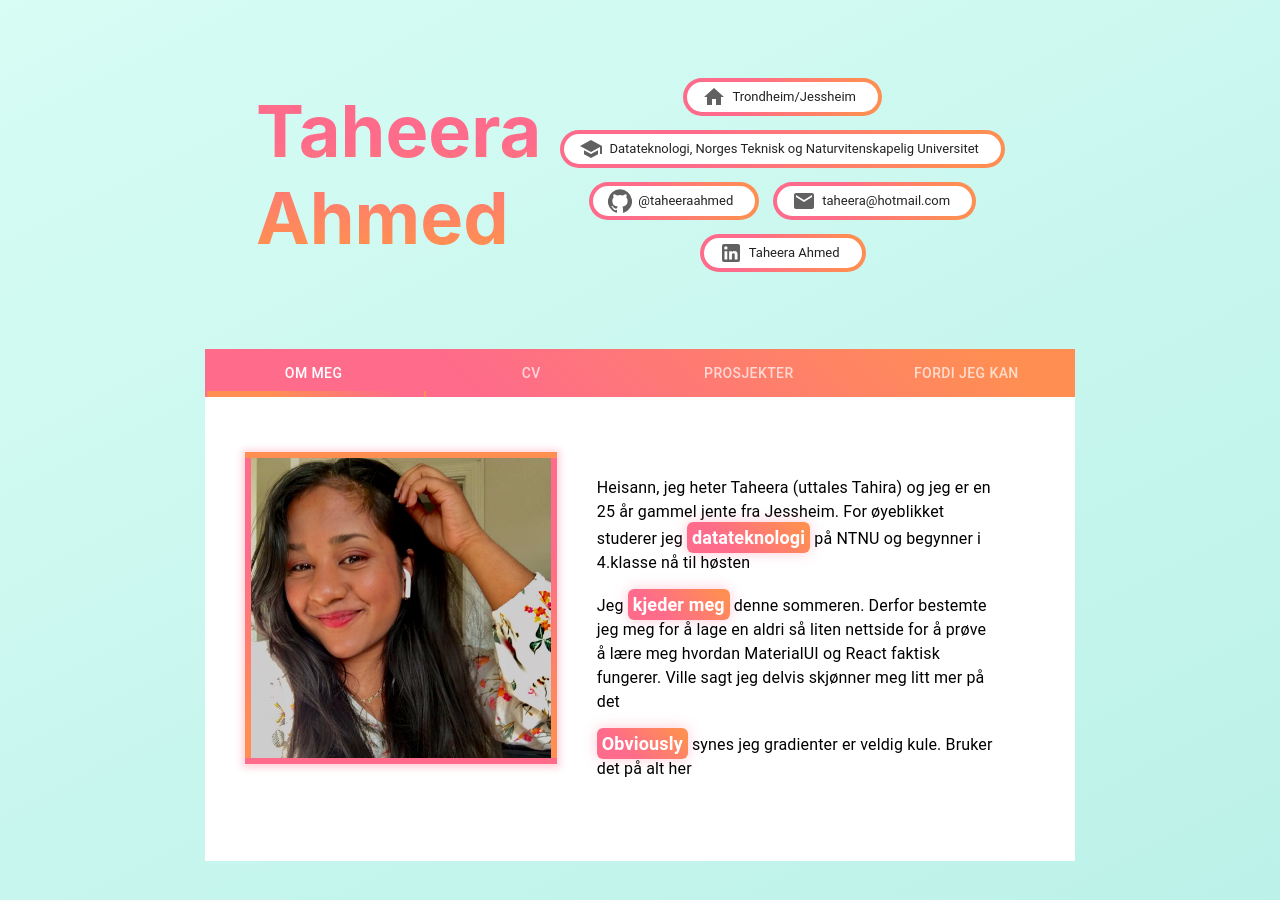
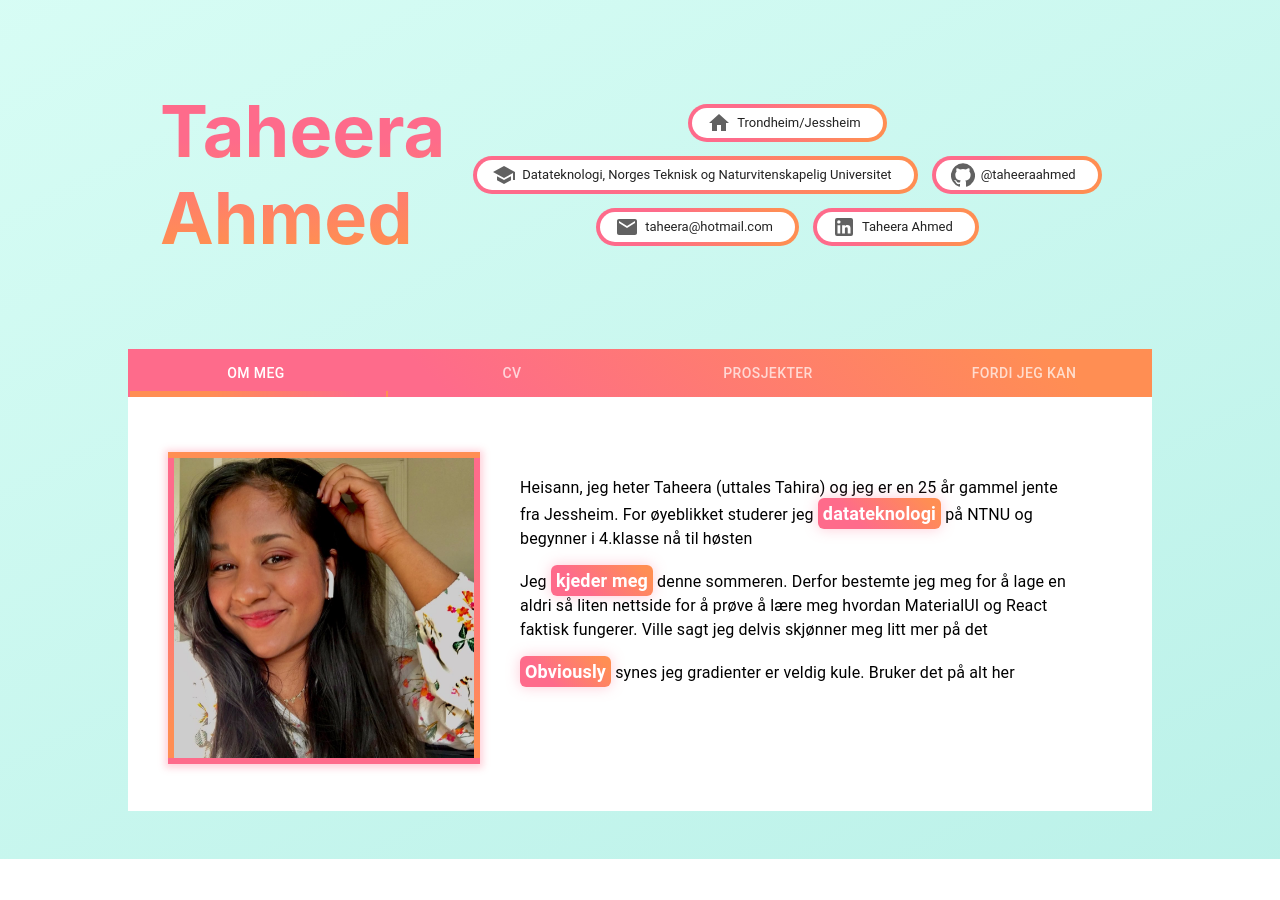
Before and after one commit to taheeraahmed/Making-a-react-app, a React (Create React App) app: page / in a window 1280 px wide. Shown: the top 900 px of the page. After the commit the page ends 859 px from the top, so only its background shows below. Built offline with nearby package versions, Linux system fonts and the light colour scheme.

Commit message:
Added favicon

```diff
--- a/public/index.html
+++ b/public/index.html
@@ -2,7 +2,7 @@
 <html lang="en">
   <head>
     <meta charset="utf-8" />
-    <link rel="icon" href="%PUBLIC_URL%/favicon.ico" />
+    <link rel="icon" href="%PUBLIC_URL%/package.svg" />
     <meta name="viewport" content="width=device-width, initial-scale=1" />
     <meta name="theme-color" content="#000000" />
     <meta
--- a/src/App.css
+++ b/src/App.css
@@ -1,5 +1,4 @@
 .App {
-  width:85%;
   margin: auto;
 }
 .header {
```
Also changed, not shown: public/package.svg (added).
